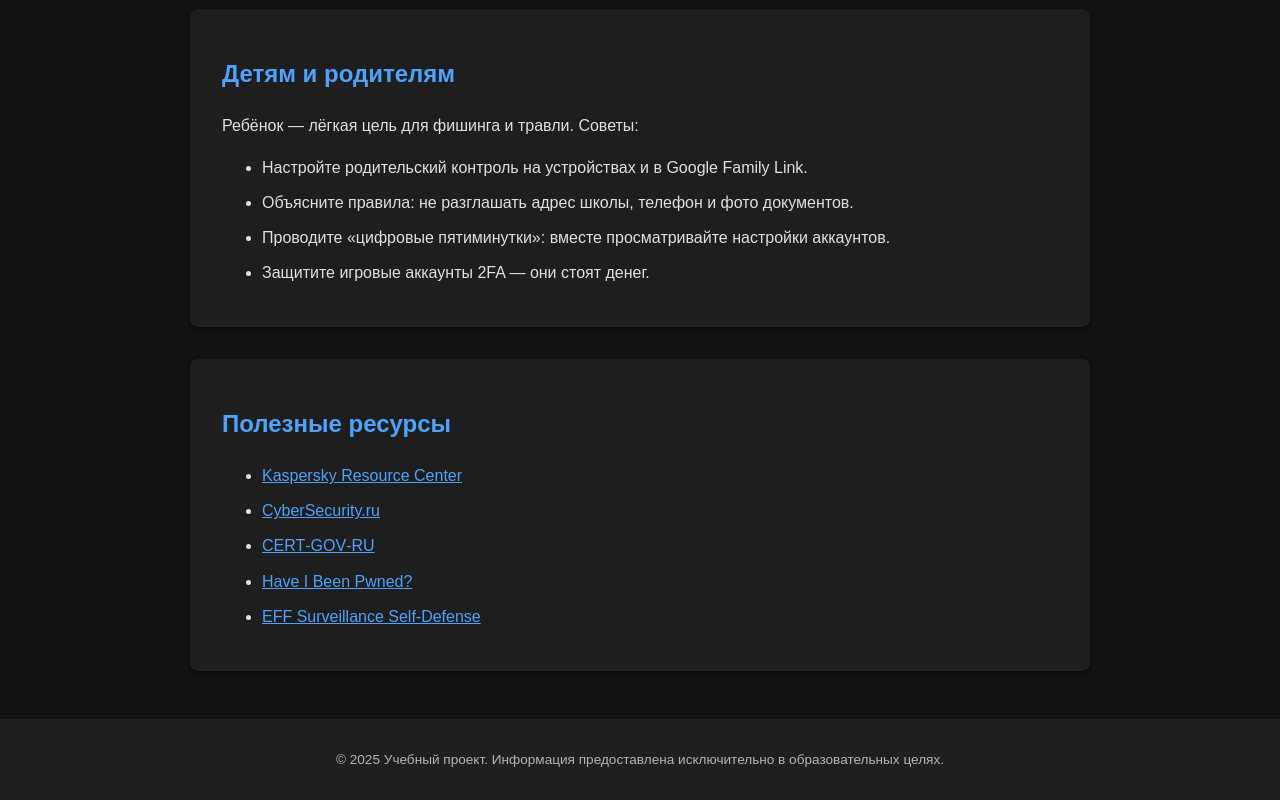
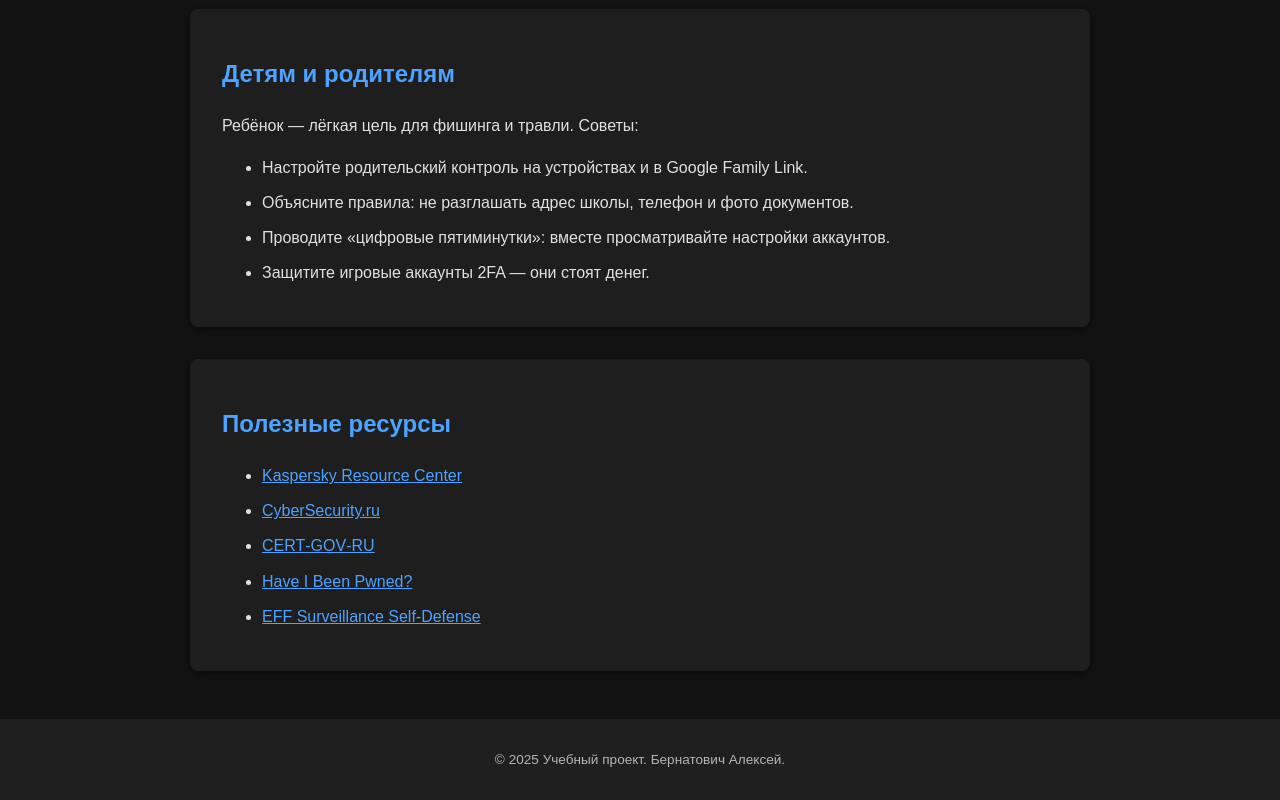
Before and after one commit to aleksejbernatovic/sec, a plain HTML site: page index.html in a window 1280 px wide. Shown: the part 2828-3628 px from the top of the page. Drawn offline with Linux system fonts and the light colour scheme.

Commit message:
Update index.html

```diff
--- a/index.html
+++ b/index.html
@@ -226,5 +226,5 @@
 </main>
 
 <footer>
-  <p>&copy; 2025 Учебный проект. Информация предоставлена исключительно в образовательных целях.</p>
+  <p>&copy; 2025 Учебный проект. Бернатович Алексей.</p>
 </footer>
```
